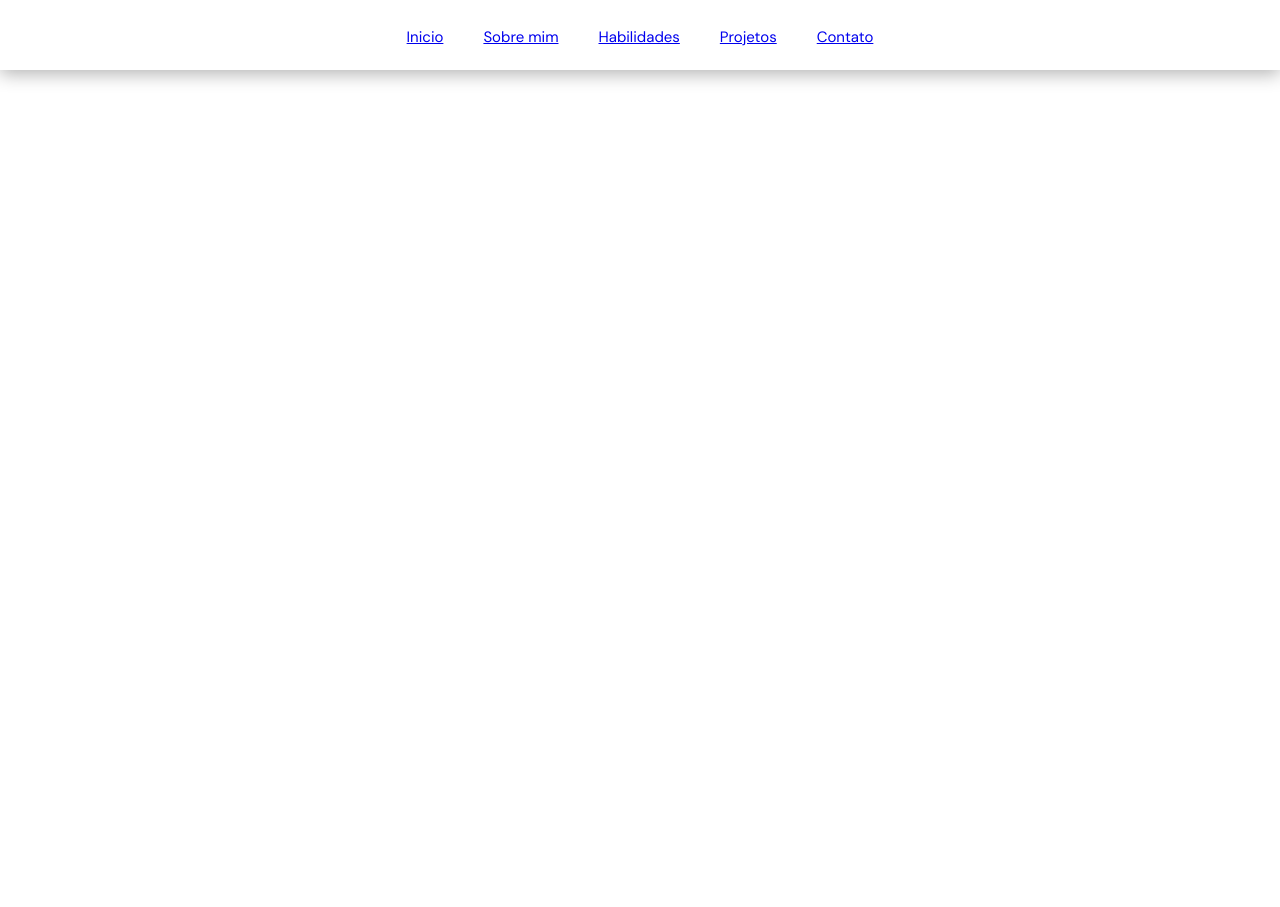
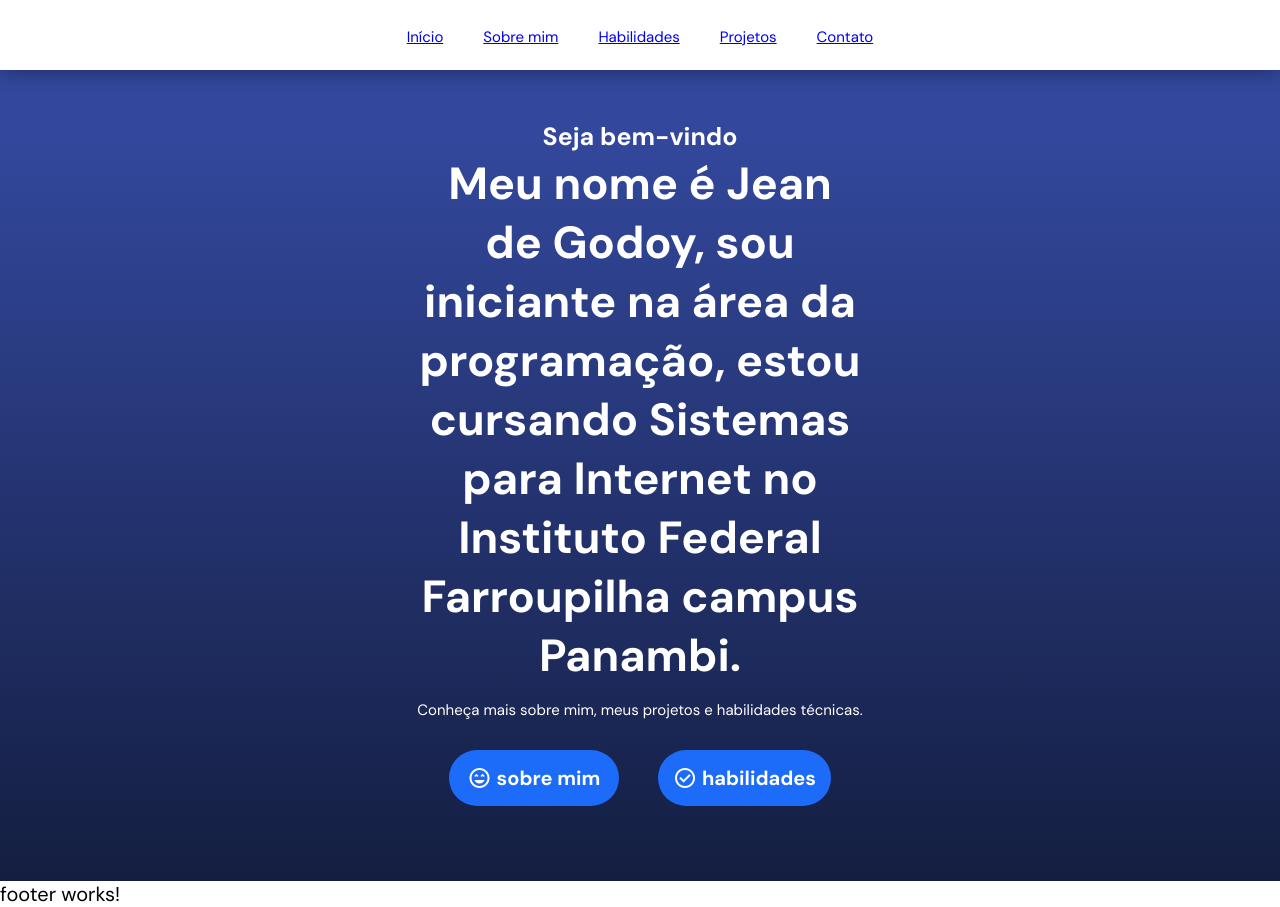
Before and after one commit to bagomeu16/portifolio-jean, an Angular app: page / in a window 1280 px wide. Before the commit the page ends 800 px from the top, so only its background shows below. Built offline with nearby package versions, Linux system fonts and the light colour scheme.

Commit message:
box banner e resolução de problemas

```diff
--- a/src/app/home/home.component.css
+++ b/src/app/home/home.component.css
@@ -0,0 +1,66 @@
+/* box banner */
+
+.banner {
+    display: flex;
+    justify-content: center;
+    background: linear-gradient(180deg, var(--color-blue-2) 15%, var(--color-blue-3) 100%);
+    color: #fff;
+    padding-top: 70px;
+    text-align: center;
+}
+
+.banner .box {
+    display: flex;
+    flex-direction: column;
+    align-items: center;
+    padding: 45px 5px;
+}
+
+.banner .box .paragraph {
+    margin: 15px 0;
+    font-size: var(--font-size-5);
+    font-weight: 400;
+    color: #fff;
+  }
+
+  .banner .box .title1 {
+    font-size: var(--font-size-3);
+  }
+
+  .banner .box .title2 {
+    font-size: var(--font-size-1);
+    display: block;
+    max-width: 450px;
+  }
+
+  .banner .box .buttons {
+    display: flex;
+    align-items: center;
+    flex-wrap: wrap;
+    margin: 15px 0;
+    width: 100%;
+    justify-content: space-evenly;
+  }
+
+  .banner .box .buttons a {
+    display: flex;
+    align-items: center;
+    justify-content: center;
+    padding: 15px;
+    min-width: 170px;
+    border-radius: 35px;
+    margin: 0 5px 15px;
+    font-size: var(--font-size-4);
+    font-weight: 700;
+    background: var(--color-blue-1);
+    color: #fff;
+    text-decoration: none;
+  }
+
+  .banner .box .buttons a:hover {
+    background: var(--color-blue-2);
+  }
+
+  .banner .box .buttons a i {
+    margin-right: 5px;
+  }
--- a/src/app/home/home.component.html
+++ b/src/app/home/home.component.html
@@ -1 +1,30 @@
-<p>home works!</p>
+<main>
+    <section id="banner" class="banner">
+        <div class="box">
+            <h1>
+                <span class="title1">Seja bem-vindo</span>
+                <span class="title2">Meu nome é Jean de Godoy, sou iniciante na área da programação,
+                     estou cursando Sistemas para Internet no Instituto Federal Farroupilha campus Panambi.
+                </span>
+            </h1>
+
+            <p class="paragraph">Conheça mais sobre mim, meus projetos e habilidades técnicas.</p>
+
+            <div class="buttons">
+                <a href="#about">
+                    <i class="material-symbols-outlined">
+                    sentiment_very_satisfied
+                    </i>
+                    sobre mim
+                </a>
+                <a href="#skills">
+                    <i class="material-symbols-outlined">
+                    check_circle
+                    </i>
+                    habilidades
+                </a>
+            </div>
+        </div>
+
+    </section>
+</main>
--- a/src/app/menu/menu.component.css
+++ b/src/app/menu/menu.component.css
@@ -38,7 +38,7 @@
 }
 
 nav ul li a:hover {
-    color: var(--color-blue-2)
+    color: var(--color-blue-2);
 }
 
 nav i {
--- a/src/app/menu/menu.component.ts
+++ b/src/app/menu/menu.component.ts
@@ -16,10 +16,10 @@
 
   menuStatus: string = 'closed';
 
-  menuItems?: Array<Menu>
+  menuItems?: Array<Menu>;
 
   ngOnInit() {
-    const menu = this.menuService.getItens();
+    const menu = this.menuService.getItems();
 
     this.menuItems = menu;
   }
--- a/src/app/services/menu.service.ts
+++ b/src/app/services/menu.service.ts
@@ -8,11 +8,11 @@
 
   constructor() { }
 
-  getItens(): Array<Menu> {
+  getItems(): Array<Menu> {
 
     const menu: Array<Menu> = [
       {
-        name: 'Inicio',
+        name: 'Início',
         url: '#banner'
       },
       {
--- a/src/index.html
+++ b/src/index.html
@@ -8,14 +8,10 @@
     <link rel="icon" type="image/x-icon" href="favicon.ico" />
     <link rel="preconnect" href="https://fonts.googleapis.com" />
     <link rel="preconnect" href="https://fonts.gstatic.com" crossorigin />
-    <link
-      href="https://fonts.googleapis.com/css2?family=DM+Sans:ital,opsz,wght@0,9..40,100..1000;1,9..40,100..1000&display=swap"
-      rel="stylesheet"
-    />
-    <link
-      rel="stylesheet"
-      href="https://fonts.googleapis.com/css2?family=Material+Symbols+Outlined:opsz,wght,FILL,GRAD@20..48,100..700,0..1,-50..200&icon_names=menu"
-    />
+    <link href="https://fonts.googleapis.com/css2?family=DM+Sans:opsz,wght@9..40,200;9..40,400;9..40,700&display=swap"
+    rel="stylesheet">
+    <link rel="stylesheet"
+    href="https://fonts.googleapis.com/css2?family=Material+Symbols+Outlined:opsz,wght,FILL,GRAD@24,400,0,0" />
   </head>
   <body>
     <app-root></app-root>
```
